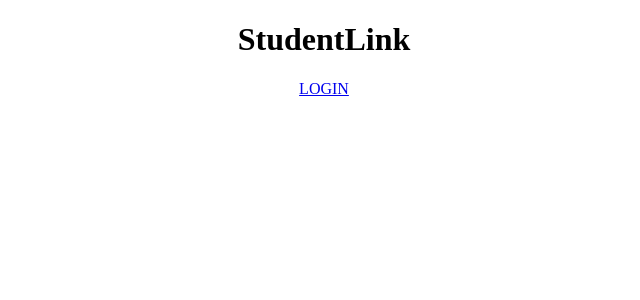
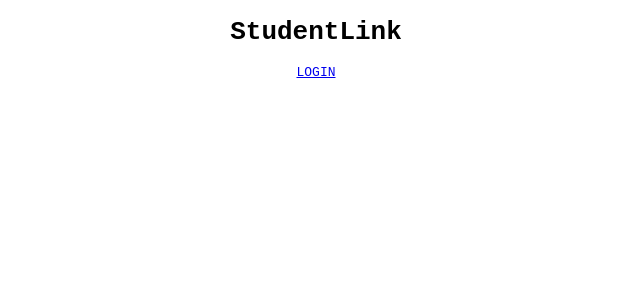
Before and after one commit to yanando/StudentLink, a Svelte app in the folder frontend/: page / in a window 1280 px wide. Shown: the top 300 px of the page, without its empty margins (324-964 px from the left). Built offline with nearby package versions, Linux system fonts and the light colour scheme.

Commit message:
login page added

```diff
--- a/frontend/public/global.css
+++ b/frontend/public/global.css
@@ -3,4 +3,7 @@ html, body {
 	width: 100%;
 	height: 100%;
 	box-sizing: border-box;
+	margin: 0;
+	padding: 0;
+	font-family: monospace;
 }
--- a/frontend/src/routes.js
+++ b/frontend/src/routes.js
@@ -1,5 +1,7 @@
 import Home from "./routes/Home.svelte"
+import Login from './routes/Login.svelte'
 
 export default {
-    '/': Home
+    '/': Home,
+    '/login': Login
 }
--- a/frontend/src/routes/Home.svelte
+++ b/frontend/src/routes/Home.svelte
@@ -1,10 +1,10 @@
 <script lang="ts">
-
+    import {link} from 'svelte-spa-router'
 </script>
 
 <h1 id="title">StudentLink</h1>
 <div id="wrapper">
-    <a href="/login" id="login-button">LOGIN</a>
+    <a href="/login" id="login-button" use:link>LOGIN</a>
 </div>
 
 <style lang="scss">
--- a/frontend/src/routes/Login.svelte
+++ b/frontend/src/routes/Login.svelte
@@ -3,7 +3,20 @@
 </script>
 
 <div id="wrapper">
-    <input type="text" name="username" placeholder="Username">
-    <input type="password" name="password" placeholder="Password">
-    <button id="submit">Login</button>
+    <h1>StudentLink Login</h1>
+    <div>
+        <input type="text" name="username" placeholder="Username">
+        <input type="password" name="password" placeholder="Password">
+        <button id="submit">Login</button>
+    </div>
 </div>
+
+<style>
+    #wrapper {
+        display: flex;
+        justify-content: center;
+        align-items: center;
+        flex-direction: column;
+        height: 100vh;
+    }
+</style>
```
